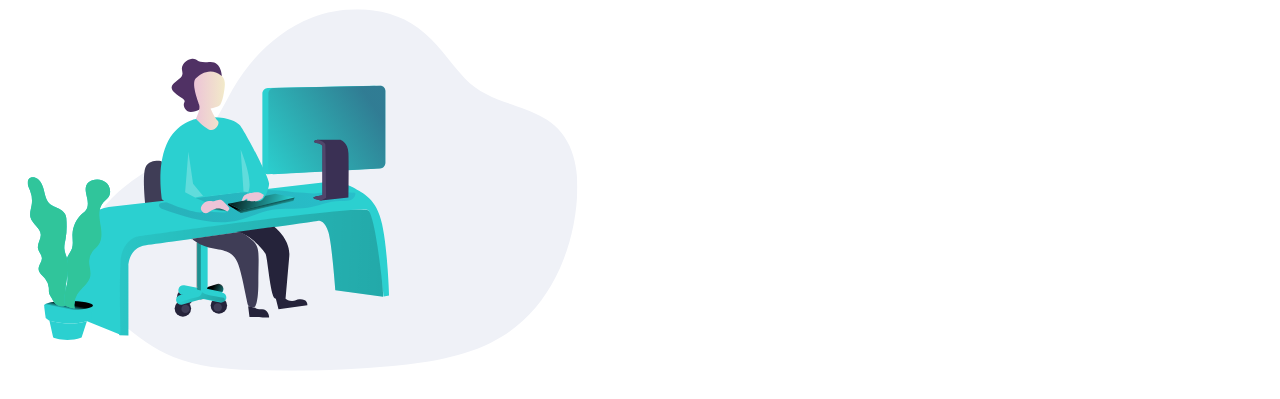
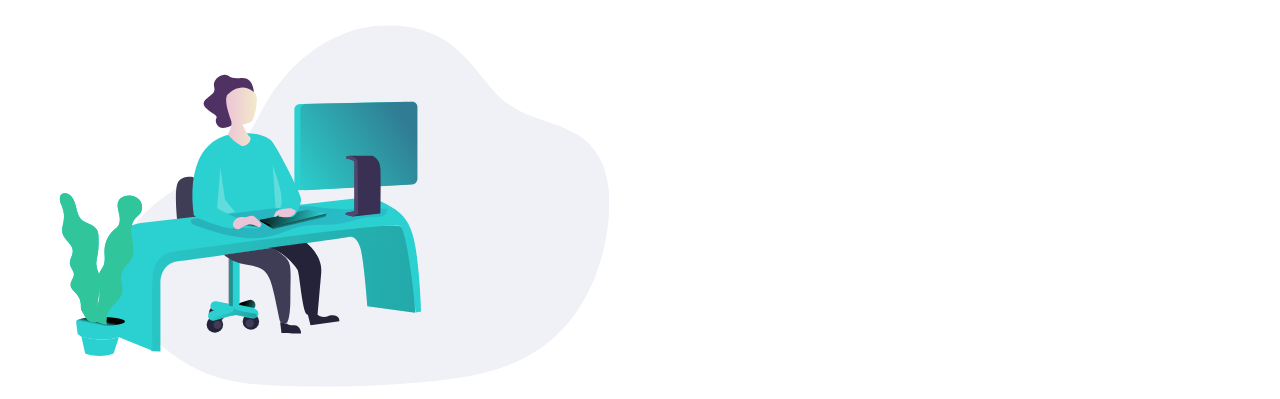
Before and after one commit to JulianKoehler/link-shortener, a plain HTML site: page index.html in a window 1280 px wide. Shown: the part 68-467 px from the top of the page. Drawn offline with Linux system fonts and the light colour scheme.

Commit message:
Update styles.css

```diff
--- a/dist/styles.css
+++ b/dist/styles.css
@@ -119,8 +119,8 @@ h1 {
 }
 
 .header__eye-catcher__illustration__svg {
-    margin-left: -4rem;
-    margin-top: -3rem;
+    margin-left: -2rem;
+    margin-top: -2rem;
     transform: scale(0.75)
 }
 
```
